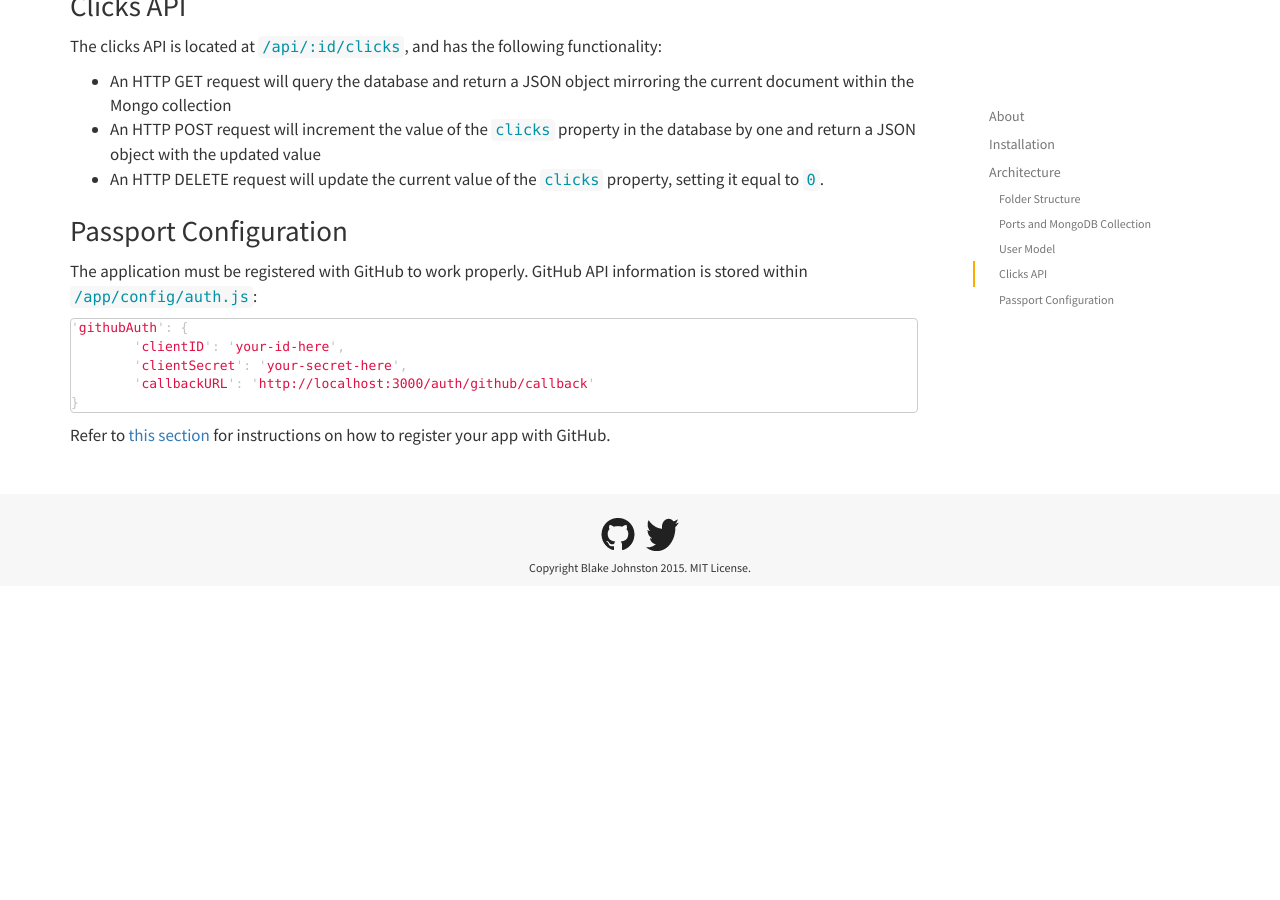
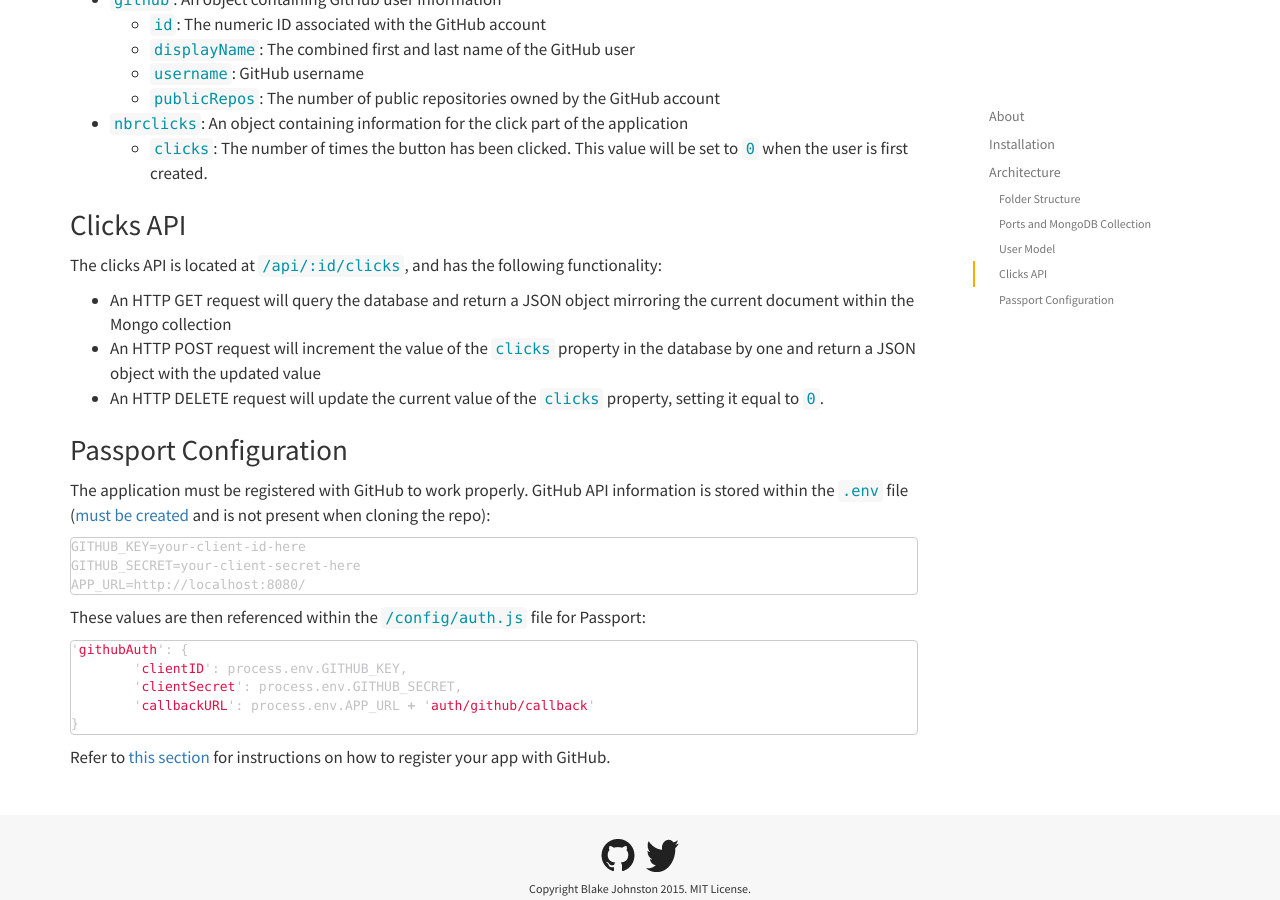
Before and after one commit to johnstonbl01/clementinejs, a Jekyll site: the page built from versions/fcc.md, in a window 1280 px wide and 900 px high, scrolled down 4504 px. Built offline with Jekyll 4.4.1, drawn with Linux system fonts in a browser that asks for light colours; Markdown is read by kramdown in place of the engine named in the settings; before the commit the page ends 5090 px from its top, so only the background shows below that; some of the changed text lies outside the part shown.

Commit message:
Add documentation for dotenv and .env inclusion.

````diff
--- a/versions/fcc.md
+++ b/versions/fcc.md
@@ -87,7 +87,17 @@
 
 ### Setup GitHub Authentication
 
-Please follow [this guide](/clementinejs/tutorials/tutorial-passport.html#github-app-setup) to register the application with GitHub and get API keys / secrets. This API information will also need to be added to the `app/config/auth.js` file.
+Please follow [this guide](/clementinejs/tutorials/tutorial-passport.html#github-app-setup) to register the application with GitHub and get API keys / secrets.
+
+### Local Environment Variables
+
+Create a file named `.env` in the root directory. This file should contain:
+
+```
+GITHUB_KEY=your-client-id-here
+GITHUB_SECRET=your-client-secret-here
+APP_URL=http://localhost:8080/
+```
 
 ### Starting the App
 
@@ -134,6 +144,7 @@
 
 **Project / Root Folder** - The project directory. This directory contains:
 
+- _.env_ - An environment configuration file that contains GitHub API information. This file must be [manually created](#local-environment-variables) and is not present when cloning the repository. This file is included in the `.gitignore` file and will not be tracked by Git.
 - _.gitignore_ - A file specifying which directories git should ignore when pushing to the master
 - _LICENSE.md_ - Text file containing license information
 - _README.md_ - Readme file for GitHub
@@ -204,13 +215,21 @@
 
 ### Passport Configuration
 
-The application must be registered with GitHub to work properly. GitHub API information is stored within `/app/config/auth.js`:
+The application must be registered with GitHub to work properly. GitHub API information is stored within the `.env` file ([must be created](#local-environment-variables) and is not present when cloning the repo):
+
+```
+GITHUB_KEY=your-client-id-here
+GITHUB_SECRET=your-client-secret-here
+APP_URL=http://localhost:8080/
+```
+
+These values are then referenced within the `/config/auth.js` file for Passport:
 
 ```js
 'githubAuth': {
-	'clientID': 'your-id-here',
-	'clientSecret': 'your-secret-here',
-	'callbackURL': 'http://localhost:3000/auth/github/callback'
+	'clientID': process.env.GITHUB_KEY,
+	'clientSecret': process.env.GITHUB_SECRET,
+	'callbackURL': process.env.APP_URL + 'auth/github/callback'
 }
 ```
 
````
